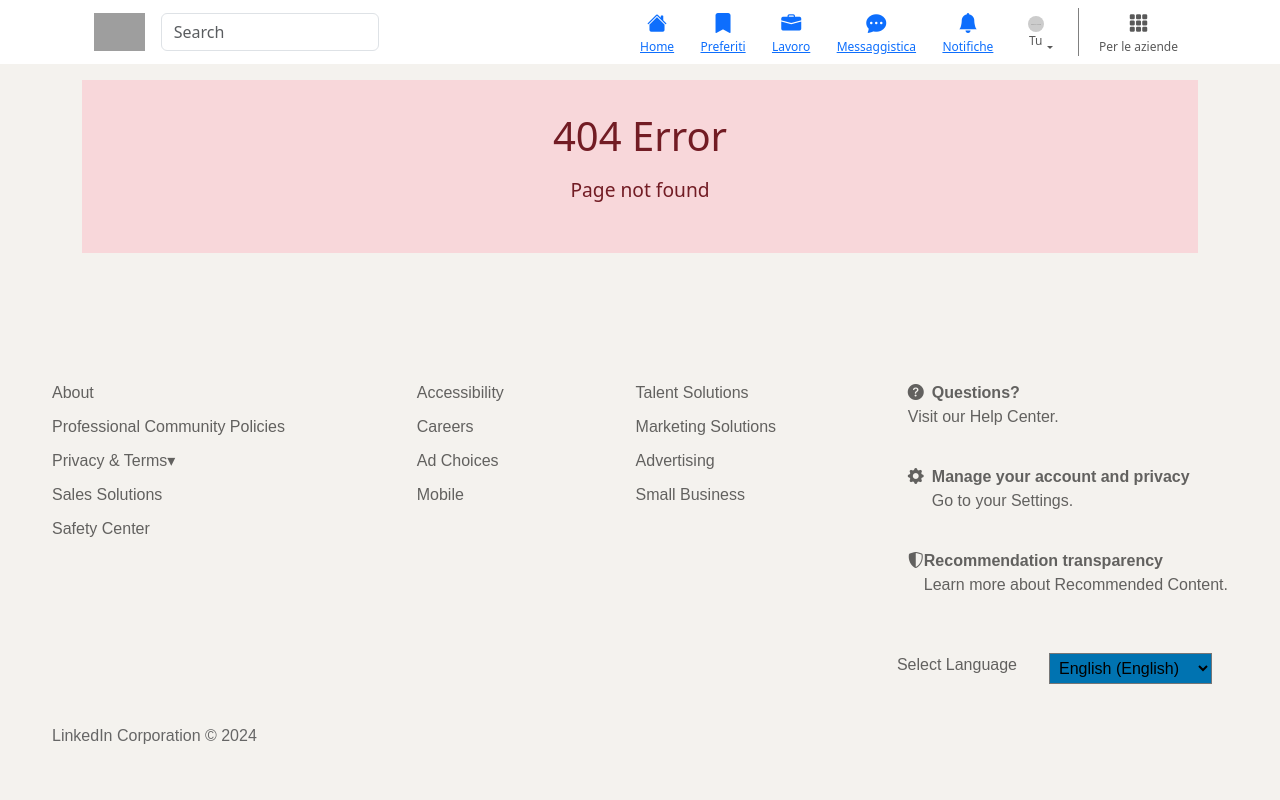
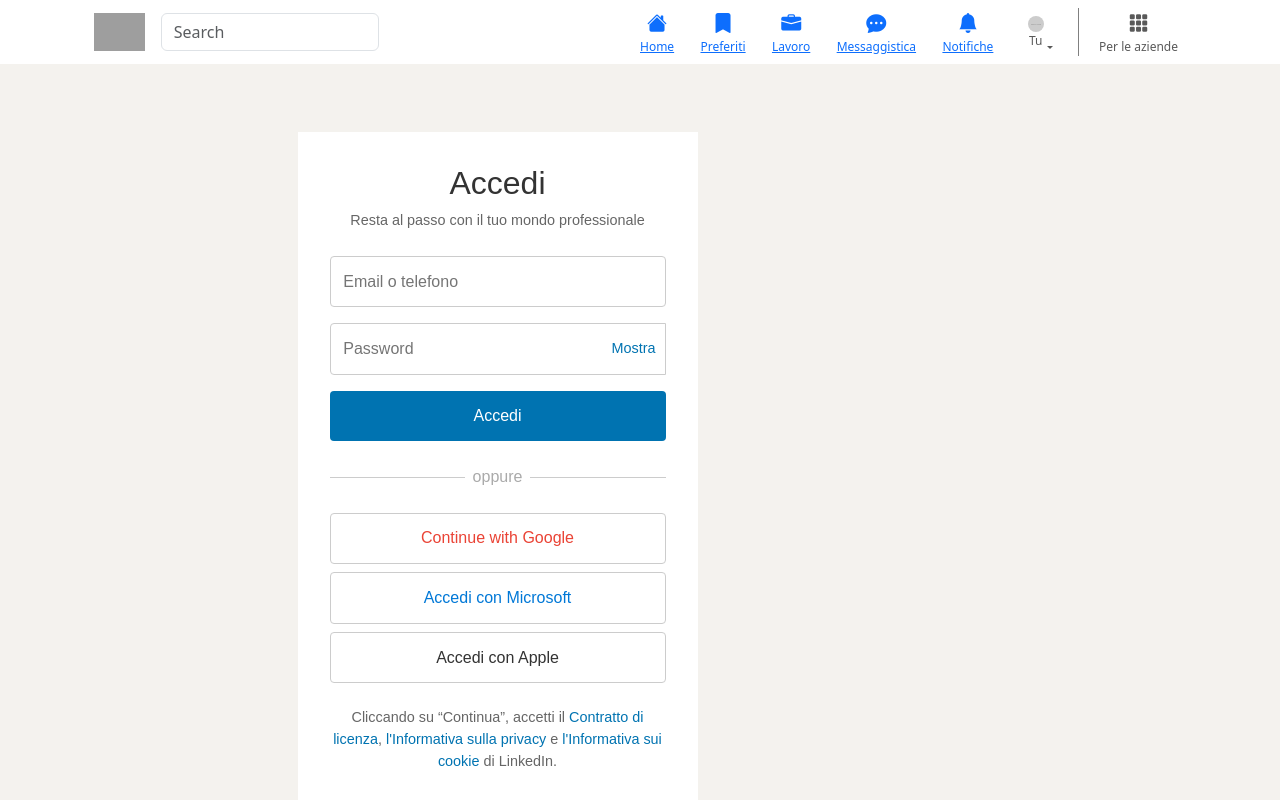
Before and after one commit to Francesco-Napolitano/BW3-TEAM3, a React (Vite) app: page /login in a window 1280 px wide. Shown: the top 800 px of the page. Built offline with nearby package versions, Linux system fonts and the light colour scheme; grey boxes are pictures that could not be loaded.

Commit message:
loginfix

```diff
--- a/src/App.jsx
+++ b/src/App.jsx
@@ -11,12 +11,28 @@ import LeftSidebarHome from './Components/LeftSidebarHome'
 import ErrorPage from './Components/ErrorPage'
 import SavedPosts from './Components/SavedPosts'
 import JobsPage from './Components/JobsPage'
+import Login from "./Components/Login"
 
 function App() {
   return (
     <>
       <CustomNavBar />
       <Routes>
+
+      <Route
+          path="/login"
+          // profile/me da aggiungere
+          element={
+            <Container>
+              <Row className="mt-5">
+                <Col xs={12} xl={9}>
+                  <Login />
+                </Col>
+              </Row>
+            </Container>
+          }
+        />
+
         <Route
           path="/"
           // profile/me da aggiungere
--- a/src/Components/Login.tsx
+++ b/src/Components/Login.tsx
@@ -2,22 +2,28 @@ import React, { useState } from 'react'
 import { useDispatch, useSelector } from 'react-redux'
 import { login } from '../actions/authActions'
 import { RootState, AppDispatch } from '../store/store'
-import '..styles/Login.css'
+import '../styles/Login.css'
+import { useNavigate } from 'react-router-dom'
 
 const Login: React.FC = () => {
   const dispatch = useDispatch<AppDispatch>()
-  const { loading, error } = useSelector((state: RootState) => state.auth)
+  const { loading, error } = useSelector((state: RootState) => state)
 
   const [email, setEmail] = useState('')
   const [password, setPassword] = useState('')
   const [showPassword, setShowPassword] = useState(false)
+
+  const navigate = useNavigate()
 
   const togglePasswordVisibility = () => {
     setShowPassword((prev) => !prev)
   }
 
   const handleLogin = () => {
-    dispatch(login(email, password))
+    if(dispatch(login(email, password))){
+      navigate("/")
+    }
+
   }
 
   return (
--- a/src/actions/authActions.ts
+++ b/src/actions/authActions.ts
@@ -1,5 +1,6 @@
 import { ThunkAction } from "redux-thunk";
 import { RootState } from "../store/store";
+import { useNavigate } from "react-router-dom";
 
 export const LOGIN_REQUEST = "LOGIN_REQUEST";
 export const LOGIN_SUCCESS = "LOGIN_SUCCESS";
@@ -24,7 +25,7 @@ export type AuthAction =
   | LoginSuccessAction
   | LoginFailureAction;
 
-export const login =
+export const login  =() => {
   (email: string, password: string): ThunkAction<void, RootState, unknown, AuthAction> =>
     async (dispatch) => {
       try {
@@ -53,10 +54,12 @@ export const login =
           }
 
           const data = await response.json();
+          const navigate = useNavigate();
+          navigate("/")
           dispatch({ type: LOGIN_SUCCESS, payload: data });
 
           // Redirect al successo
-        window.location.href = "https://www.google.com";
+
         } else {
           throw new Error("Credenziali non valide!");
         }
@@ -65,3 +68,5 @@ export const login =
         console.error("Errore durante il login:", error.message);
       }
     };
+
+}
```
Also changed, not shown: 1 other file (tests, documents, lock files or other folders). Lines whose indentation alone changed are shown as unchanged.
